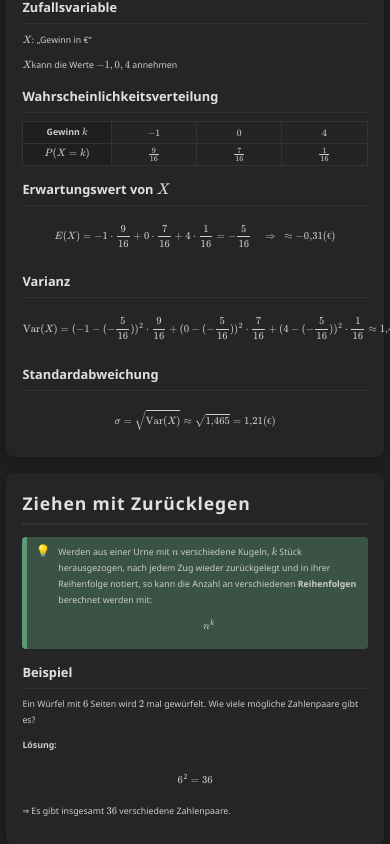
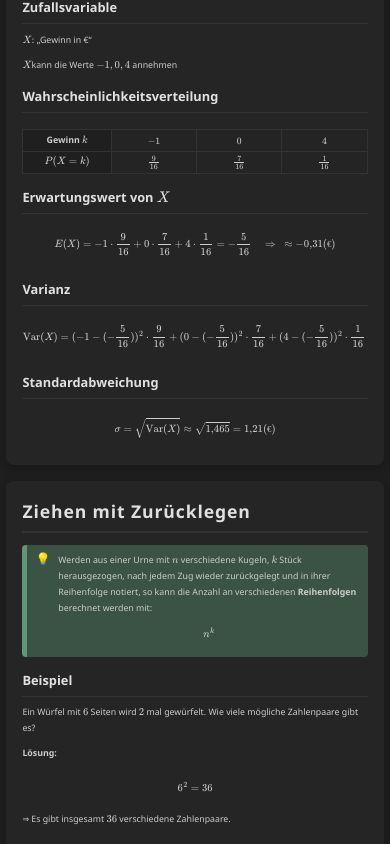
Before and after one commit to OfficerYoda/mathe-zusammenfassung-vue, a Vue app: page /stochastik in a window 390 px wide. Shown: the part 1020-1864 px from the top of the page. Built offline with nearby package versions, Linux system fonts and the light colour scheme.

Commit message:
Add ScrollableContainer component and integrate it into MatrixTable and MathDisplay for improved responsiveness

```diff
--- a/src/components/MathDisplay.vue
+++ b/src/components/MathDisplay.vue
@@ -1,18 +1,18 @@
 <template>
-    <div class="math-display" v-html="processedLatex"></div>
+    <ScrollableContainer>
+        <div class="math-display" v-html="processedLatex"></div>
+    </ScrollableContainer>
 </template>
 
 <script lang="ts">
 import {defineComponent, getCurrentInstance, nextTick, ref, watch} from 'vue';
-
-declare global {
-    interface Window {
-        MathJax: any;
-    }
-}
+import ScrollableContainer from './ScrollableContainer.vue';
 
 export default defineComponent({
     name: 'MathDisplay',
+    components: {
+        ScrollableContainer,
+    },
     props: {
         latex: {
             type: String,
@@ -56,5 +56,7 @@ export default defineComponent({
     margin: 0;
     padding: 0.05rem;
     color: var(--color-text-primary);
+    /* Prevent math from shrinking below content width */
+    min-width: max-content;
 }
 </style>
--- a/src/components/MatrixTable.vue
+++ b/src/components/MatrixTable.vue
@@ -1,6 +1,7 @@
 <script lang="ts" setup>
 import {computed, defineProps} from "vue";
 import type {MatrixTableData} from "../data/matrixTableContents";
+import ScrollableContainer from "./ScrollableContainer.vue";
 
 const props = defineProps<{
     // Option 1: Direct props
@@ -32,7 +33,7 @@ const hasRowHeaders = computed(() => tableData.value.rowHeaders && tableData.val
 </script>
 
 <template>
-    <div class="table-container">
+    <ScrollableContainer class="table-wrapper">
         <table class="matrix-table">
             <thead v-if="hasColumnHeaders">
             <tr>
@@ -60,38 +61,15 @@ const hasRowHeaders = computed(() => tableData.value.rowHeaders && tableData.val
             </tr>
             </tbody>
         </table>
-    </div>
+    </ScrollableContainer>
 </template>
 
 <style scoped>
-.table-container {
-    overflow-x: auto;
-    margin-top: 1rem;
-    scrollbar-width: thin;
-    scrollbar-color: var(--color-surface) transparent;
-}
-
-.table-container::-webkit-scrollbar {
-    height: 8px;
-}
-
-.table-container::-webkit-scrollbar-track {
-    background: transparent;
-}
-
-.table-container::-webkit-scrollbar-thumb {
-    background-color: var(--color-surface);
-    border-radius: 4px;
-}
-
-.table-container::-webkit-scrollbar-thumb:hover {
-    background-color: var(--color-text-secondary);
-}
 
 .matrix-table {
+    margin-top: 1rem;
     width: 100%;
     border-collapse: collapse;
-    /* Remove margin-top since container now has it */
     color: var(--color-text-primary);
     /* Prevent table from shrinking below content width */
     min-width: max-content;
--- /dev/null
+++ b/src/components/ScrollableContainer.vue
@@ -0,0 +1,43 @@
+<template>
+    <div class="scrollable-container">
+        <slot/>
+    </div>
+</template>
+
+<script lang="ts">
+import {defineComponent} from 'vue';
+
+export default defineComponent({
+    name: 'ScrollableContainer',
+});
+</script>
+
+<style scoped>
+.scrollable-container {
+    overflow-x: auto;
+    overflow-y: hidden;
+    width: 100%;
+    max-width: 100%;
+    /* Add subtle scrollbar styling */
+    scrollbar-width: thin;
+    scrollbar-color: var(--color-surface) transparent;
+}
+
+/* Webkit scrollbar styling for better appearance */
+.scrollable-container::-webkit-scrollbar {
+    height: 8px;
+}
+
+.scrollable-container::-webkit-scrollbar-track {
+    background: transparent;
+}
+
+.scrollable-container::-webkit-scrollbar-thumb {
+    background-color: var(--color-surface);
+    border-radius: 4px;
+}
+
+.scrollable-container::-webkit-scrollbar-thumb:hover {
+    background-color: var(--color-text-secondary);
+}
+</style>
```
